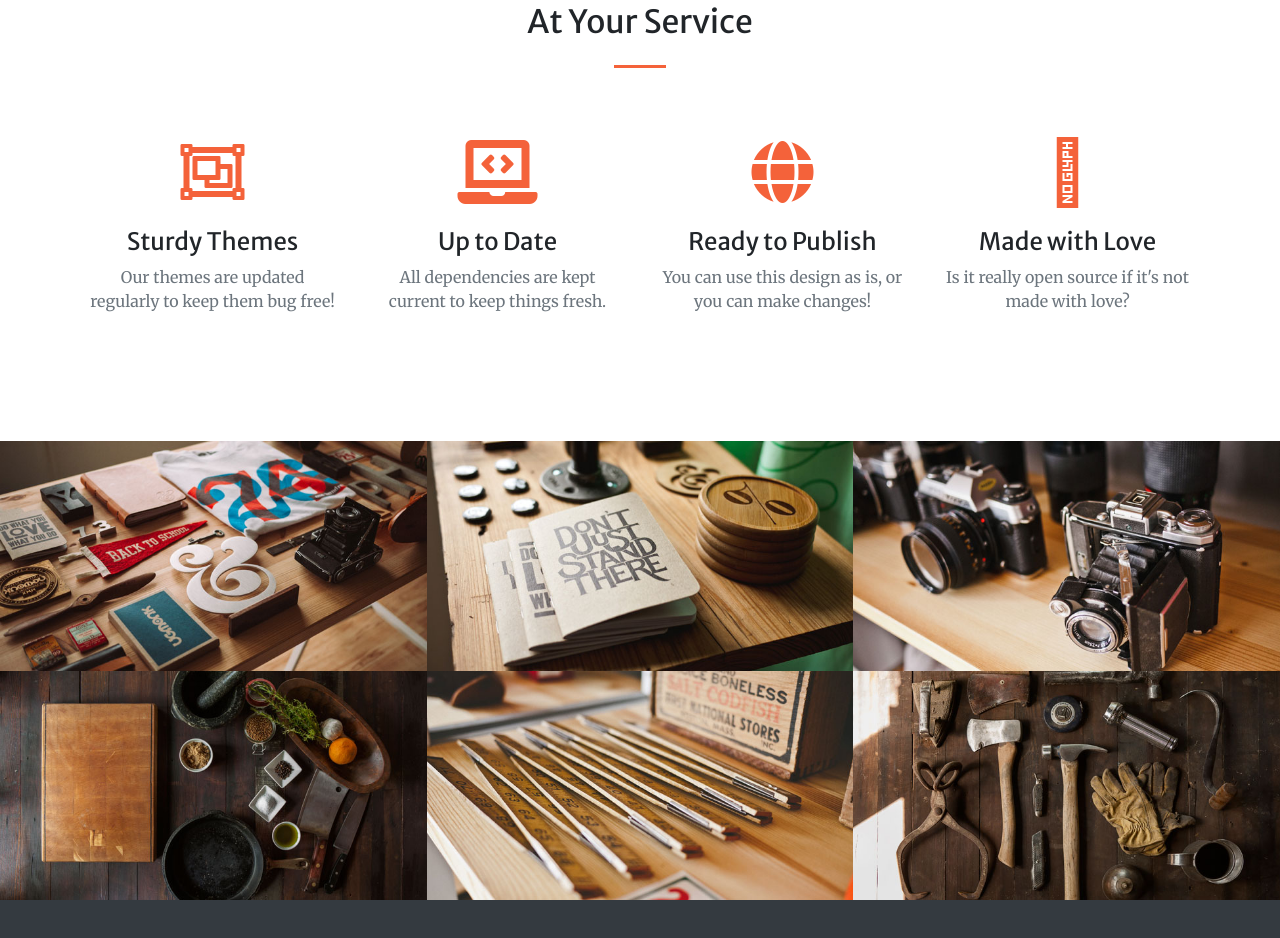
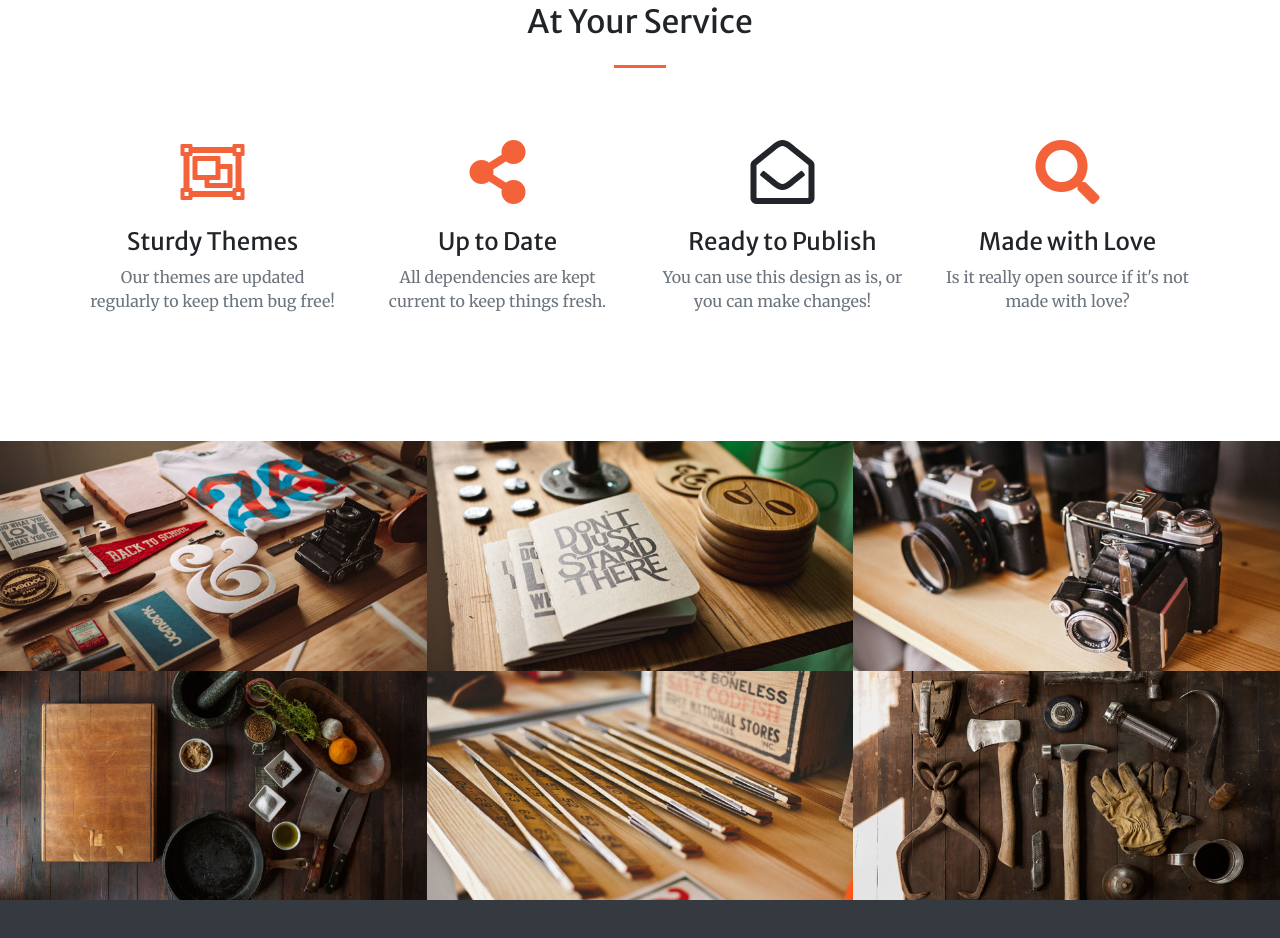
Before and after one commit to dbquiroga/chameleon, a website with bundled scripts: page index.html in a window 1280 px wide. Shown: the part 1403-2341 px from the top of the page. Built offline with nearby package versions, Linux system fonts and the light colour scheme.

Commit message:
cambio de iconos

```diff
--- a/index.html
+++ b/index.html
@@ -98,21 +98,21 @@
         </div>
         <div class="col-lg-3 col-md-6 text-center">
           <div class="mt-5">
-            <i class="fas fa-4x fa-laptop-code text-primary mb-4"></i>
+            <i class="fas fa-4x fa-share-alt text-primary mb-4"></i>
             <h3 class="h4 mb-2">Up to Date</h3>
             <p class="text-muted mb-0">All dependencies are kept current to keep things fresh.</p>
           </div>
         </div>
         <div class="col-lg-3 col-md-6 text-center">
           <div class="mt-5">
-            <i class="fas fa-4x fa-globe text-primary mb-4"></i>
+            <i class="far fa-4x fa-envelope-open mb-4"></i>
             <h3 class="h4 mb-2">Ready to Publish</h3>
             <p class="text-muted mb-0">You can use this design as is, or you can make changes!</p>
           </div>
         </div>
         <div class="col-lg-3 col-md-6 text-center">
           <div class="mt-5">
-            <i class="fal fa-4x fa-search text-primary mb-4"></i>
+            <i class="fas fa-4x fa-search text-primary mb-4"></i>
             <h3 class="h4 mb-2">Made with Love</h3>
             <p class="text-muted mb-0">Is it really open source if it's not made with love?</p>
           </div>
```
